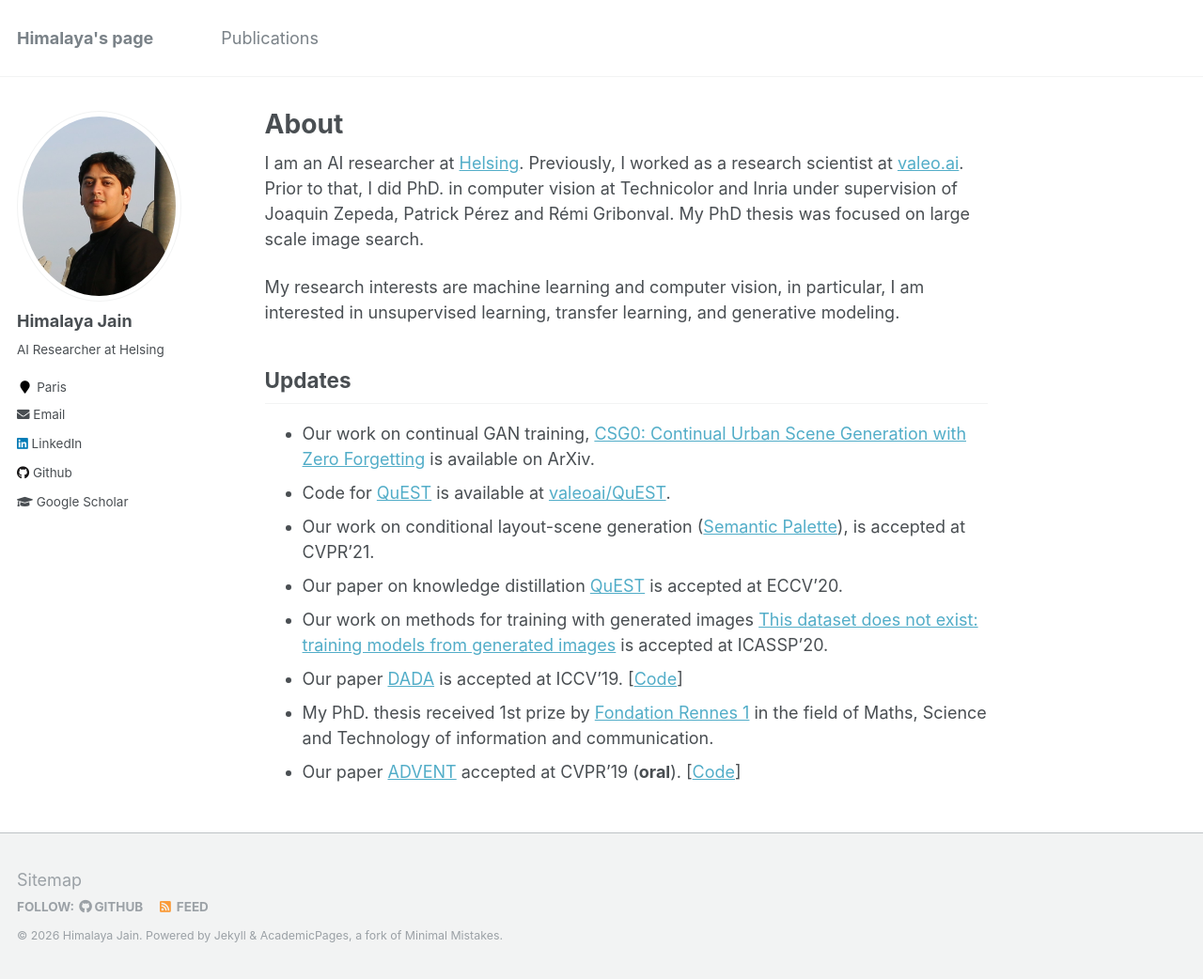
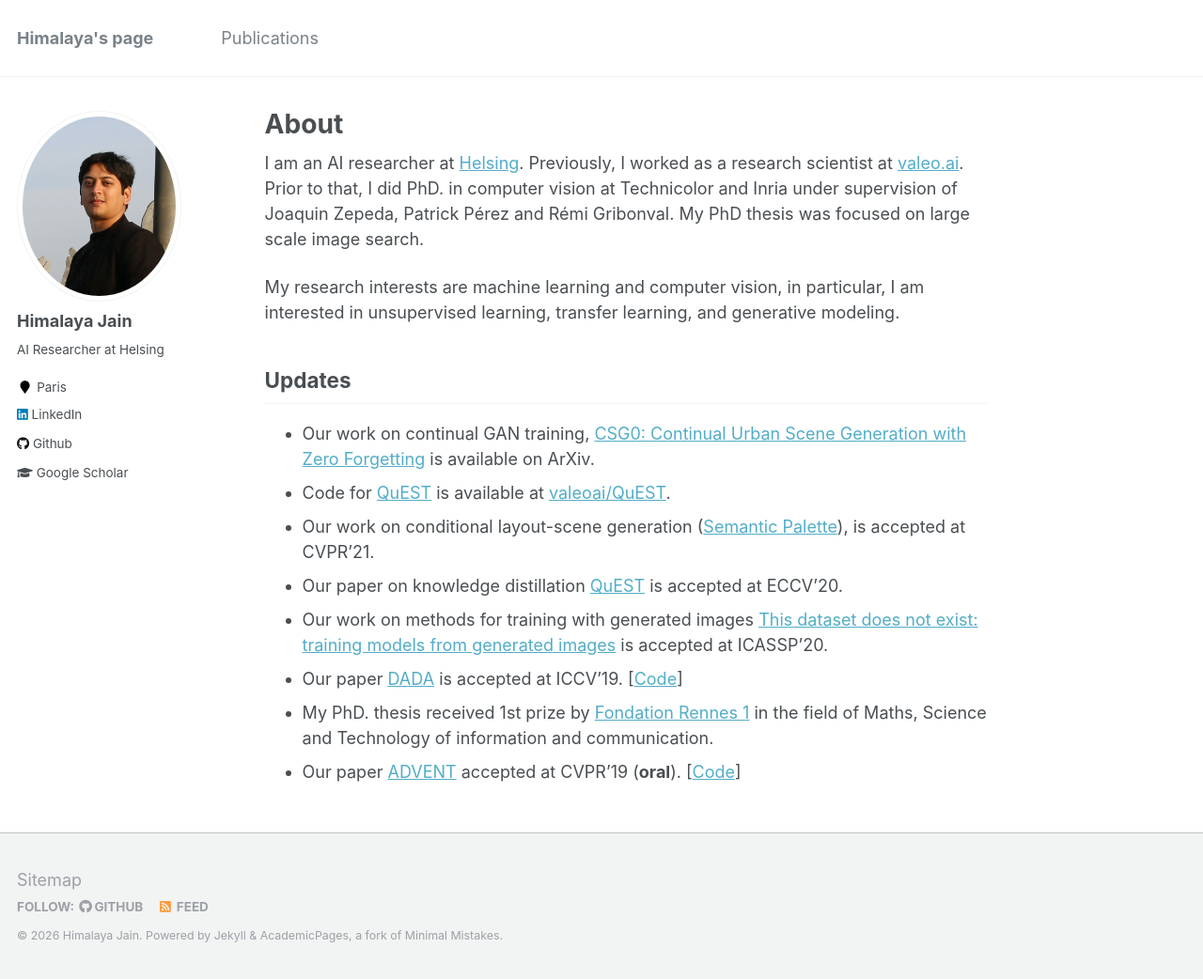
Before and after one commit to himalayajain/himalayajain.github.io, a Jekyll site: the page built from _pages/about.md, in a window 1280 px wide and 1042 px high. Shown: the whole window at 94% size. Built offline with Jekyll 4.4.1, drawn with Linux system fonts in a browser that asks for light colours.

Commit message:
removing email from the main page

```diff
--- a/_config.yml
+++ b/_config.yml
@@ -86,7 +86,7 @@ author:
   location         : "Paris"
   employer         :
   googlescholar    : "https://scholar.google.fr/citations?user=Xl7SNlsAAAAJ&hl=en"
-  email            : "first_name.last_name@helsing.ai"
+  # email            : "first_name.last_name@helsing.ai"
   researchgate     :  # example: "https://www.researchgate.net/profile/yourprofile"
   uri              :
   bitbucket        :
```
